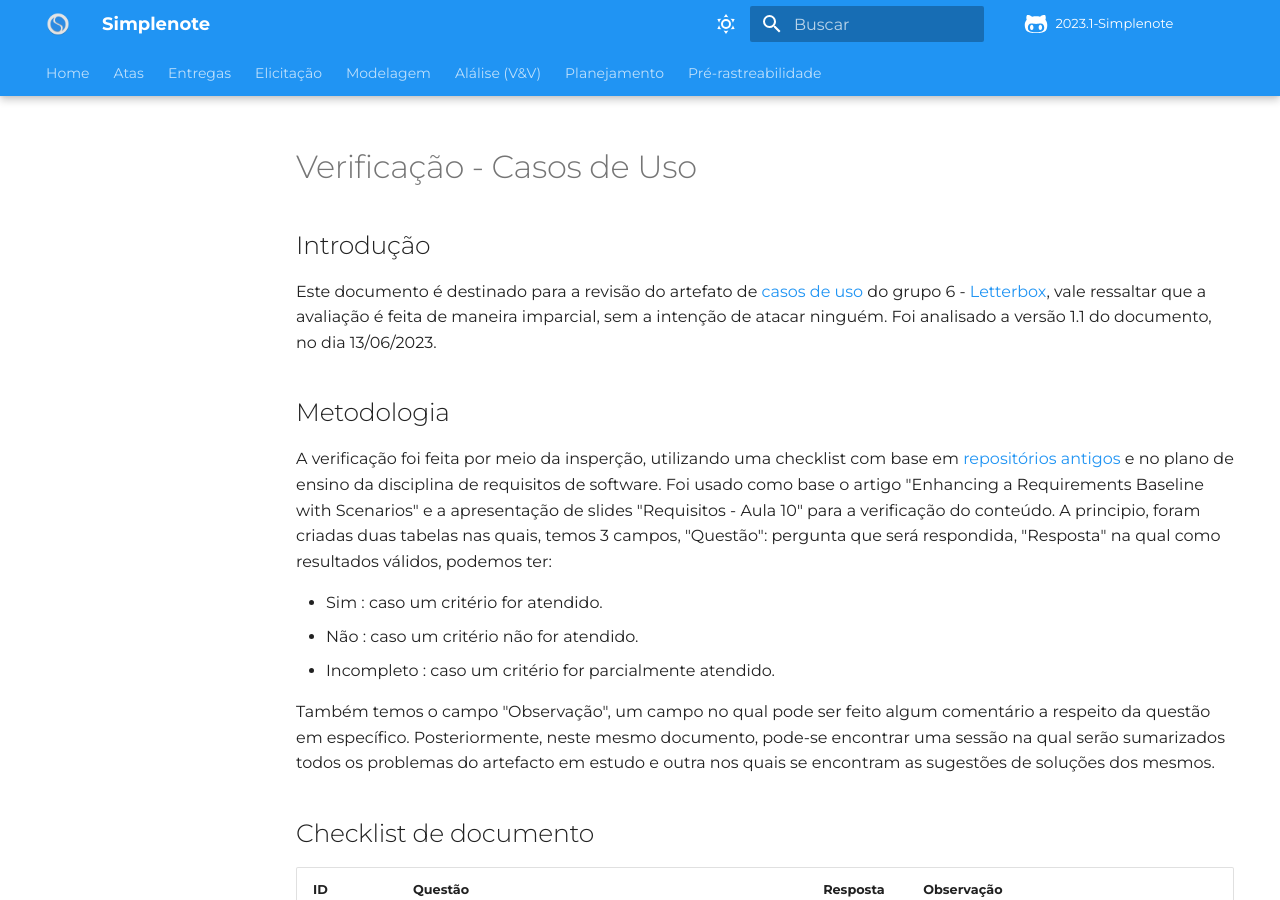
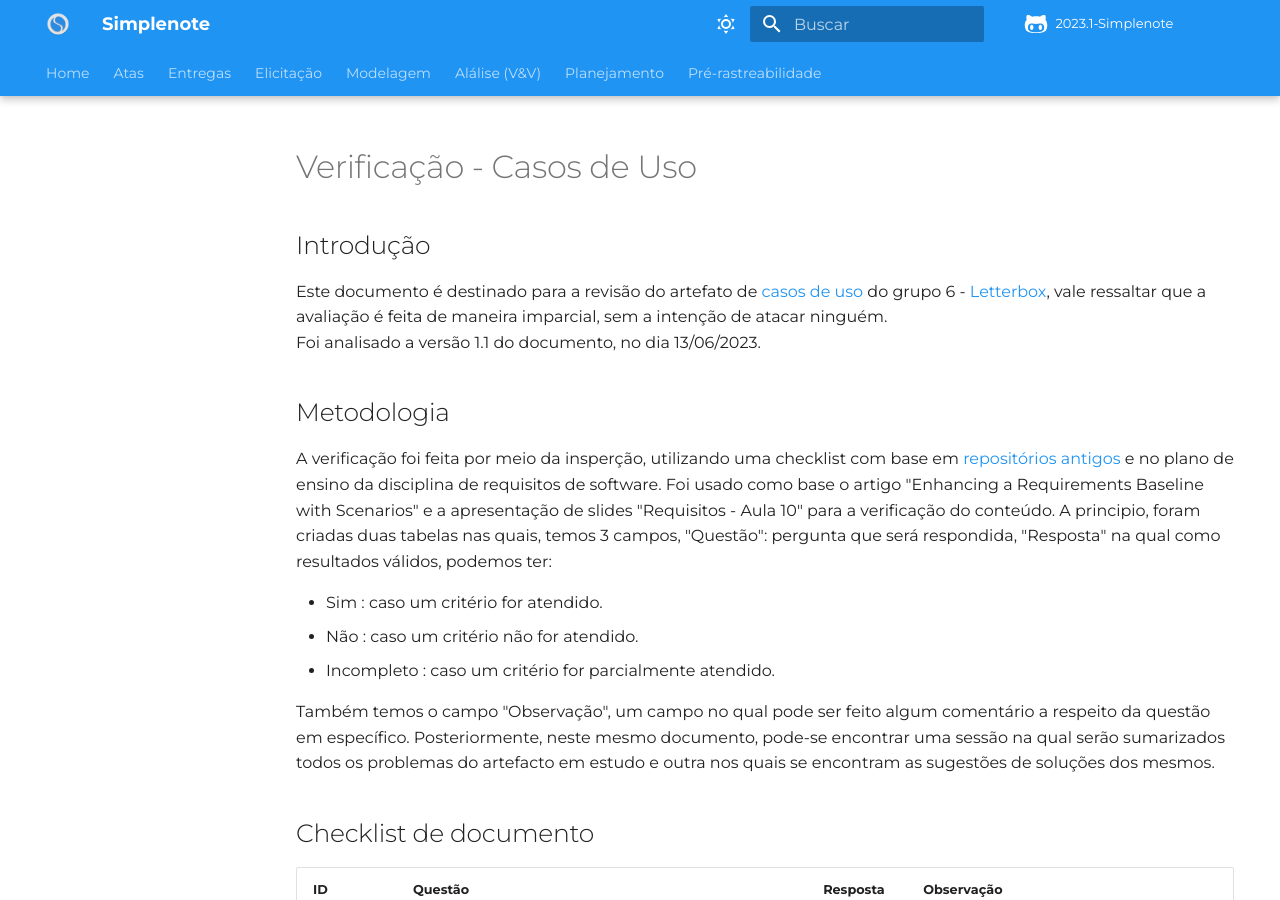
Before and after one commit to Requisitos-de-Software/2023.1-Simplenote, an MkDocs documentation site: the page built from docs/analise-grupo6/modelagem/casos_de_uso.md, in a window 1280 px wide and 900 px high. Built offline with MkDocs 1.6.1 and Material for MkDocs 9.7.7, drawn with Linux system fonts in a browser that asks for light colours; some web fonts are replaced; comment, search, counter and statistics services are not loaded.

Commit message:
revisão ok

```diff
--- a/docs/analise-grupo6/modelagem/casos_de_uso.md
+++ b/docs/analise-grupo6/modelagem/casos_de_uso.md
@@ -3,7 +3,8 @@
 ## Introdução
 Este documento é destinado para a revisão do artefato de [casos de uso](https://requisitos-de-software.github.io/2023.1-Letterboxd/Modelagem/casoUso/)
 do grupo 6 - [Letterbox](https://github.com/Requisitos-de-Software/2023.1-Letterboxd), vale ressaltar que a avaliação é feita de maneira imparcial,
-sem a intenção de atacar ninguém. Foi analisado a versão 1.1 do documento, no dia 13/06/2023.
+sem a intenção de atacar ninguém.
+<br> Foi analisado a versão 1.1 do documento, no dia 13/06/2023.
 
 ## Metodologia
 
```
